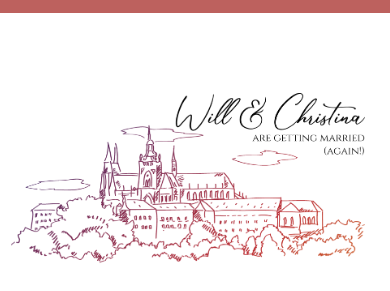
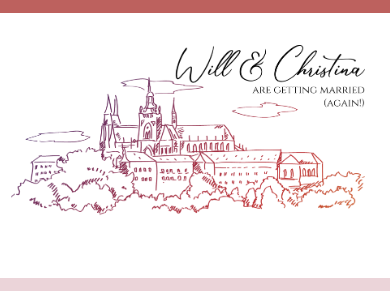
Before and after one commit to wllgrnt/wllgrnt.github.io, a Gatsby site: page / in a window 390 px wide. Shown: the part 51-342 px from the top of the page. Built offline with nearby package versions, Linux system fonts and the light colour scheme; Gatsby itself is replaced by a stand-in of ours; a web font is replaced by a local one.

Commit message:
irritating gap on mobile

```diff
--- a/src/components/sections/Header.js
+++ b/src/components/sections/Header.js
@@ -58,7 +58,7 @@ const HeaderWrapper = styled.header`
   padding-top: 96px;
 
   @media (max-width: ${props => props.theme.screen.md}) {
-    padding-top: 128px;
+    padding-top: 80px;
   }
 `
 
```
